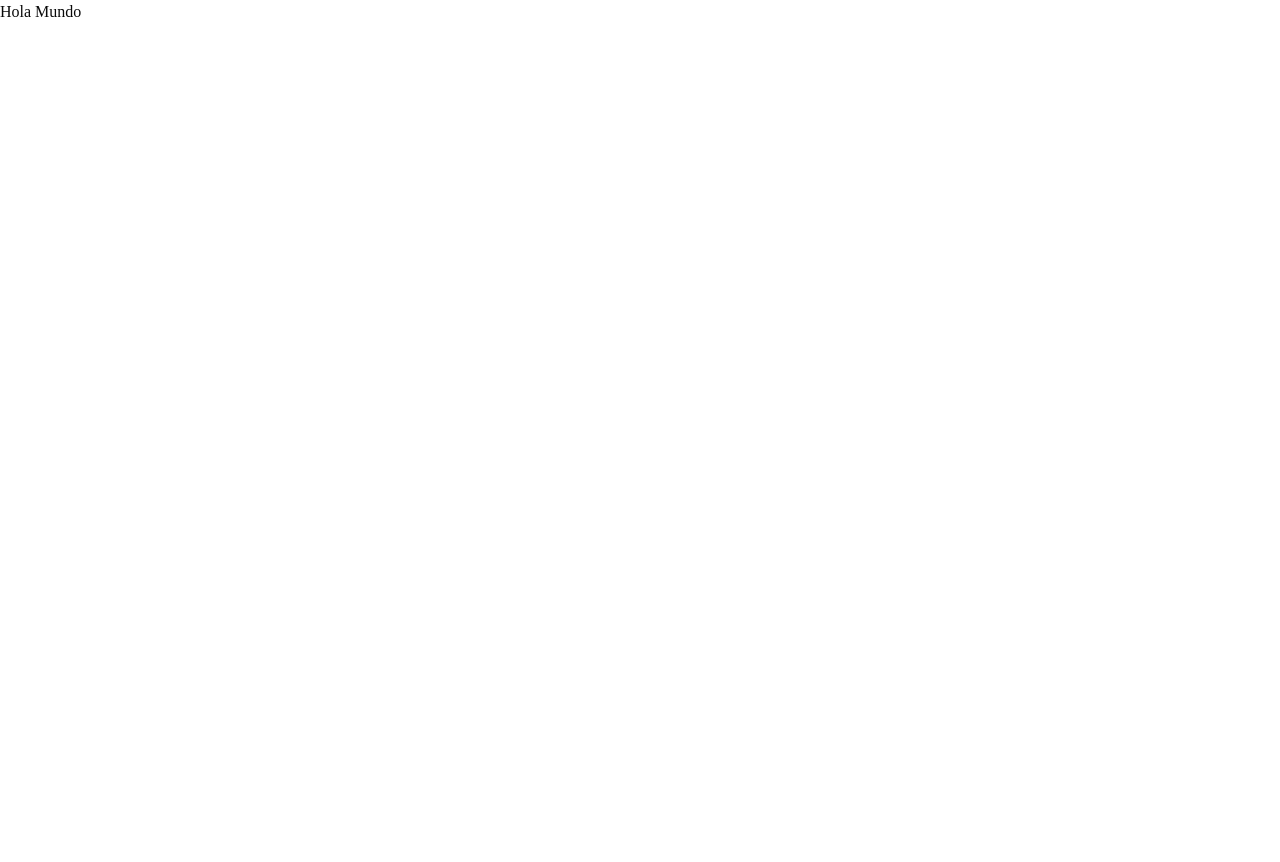
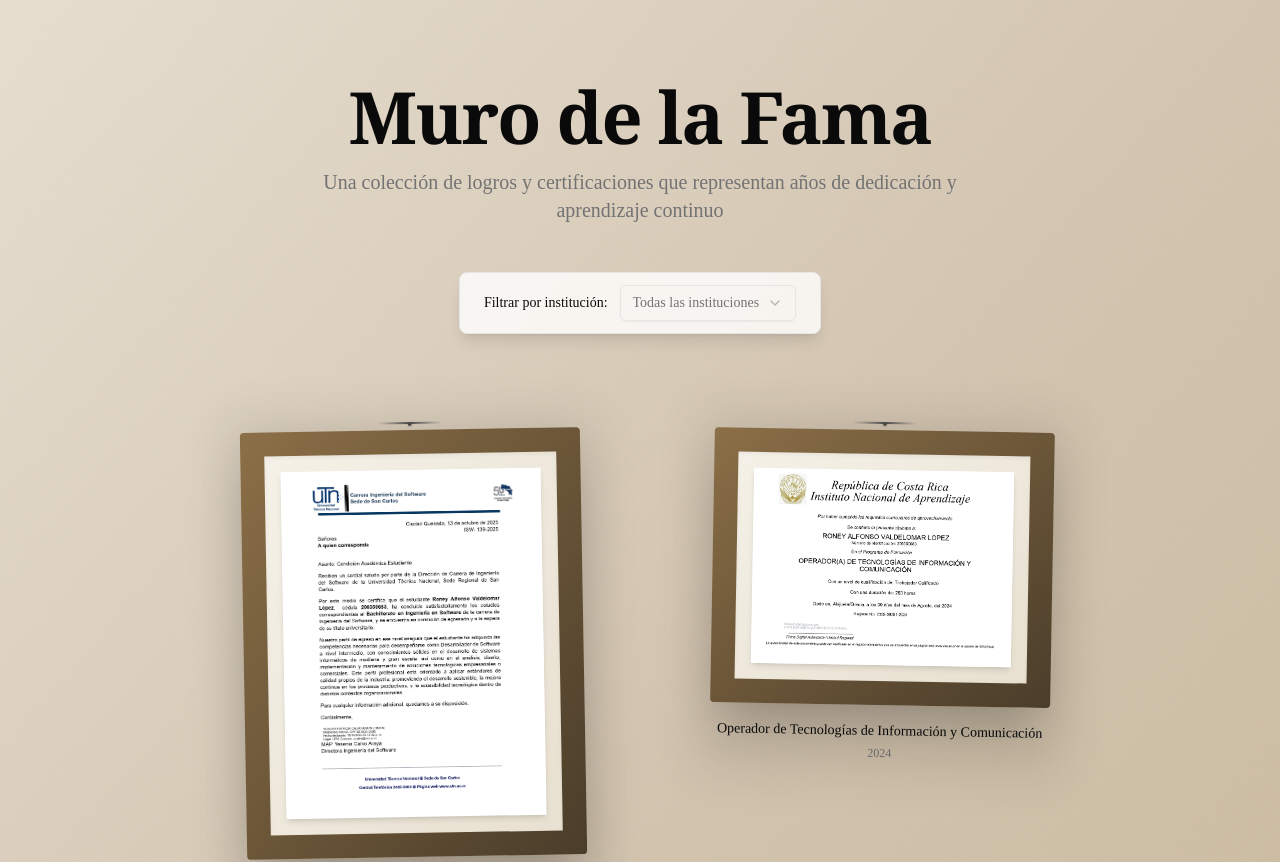
Before and after one commit to RoneyVaLo/frame-my-path, a React (Vite) app: page / in a window 1280 px wide. Shown: the top 862 px of the page. Before the commit the page ends 800 px from the top, so only its background shows below. Built offline with nearby package versions, Linux system fonts and the light colour scheme.

Commit message:
Add CertificateWall component to App
Replaces the placeholder text in App with the CertificateWall component, rendering it inside a main element.

```diff
--- a/src/App.jsx
+++ b/src/App.jsx
@@ -1,7 +1,12 @@
 import React from "react";
+import CertificateWall from "./components/CertificateWall";
 
 const App = () => {
-  return <div>Hola Mundo</div>;
+  return (
+    <main>
+      <CertificateWall />
+    </main>
+  );
 };
 
 export default App;
```
